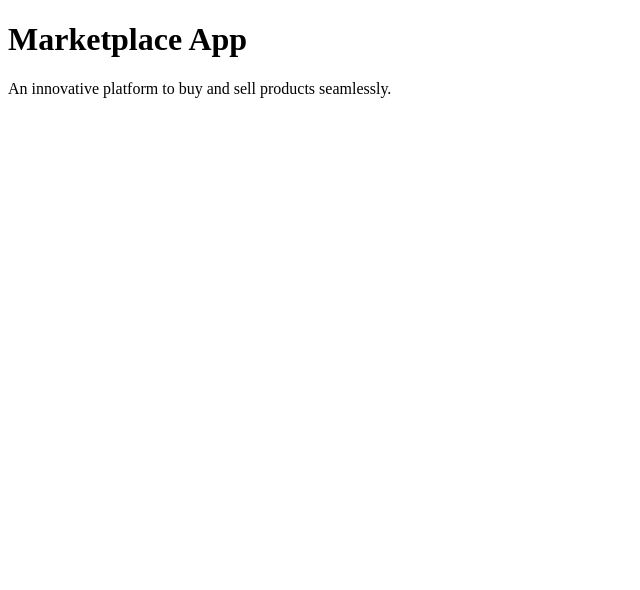
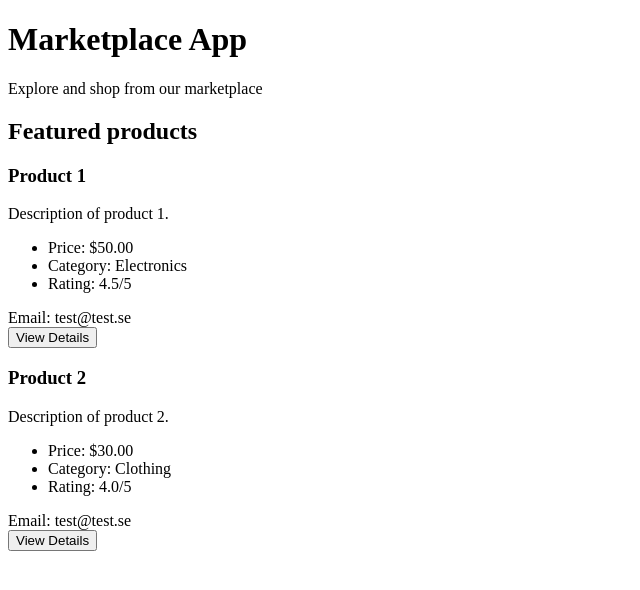
Before and after one commit to Mohammed-Dawood/HTML_Workshop, a plain HTML site: page index.html in a window 1280 px wide. Shown: the whole page, without its empty margins (0-640 px from the left). Drawn offline with Linux system fonts and the light colour scheme.

Commit message:
Product Details Form and Table + edit Header Content + edit Main Content Section

```diff
--- a/index.html
+++ b/index.html
@@ -8,15 +8,38 @@
     <!-- Header Content -->
     <header>
       <h1>Marketplace App</h1>
-      <p>An innovative platform to buy and sell products seamlessly.</p>
+      <p>Explore and shop from our marketplace</p>
     </header>
     <!-- Main Content Section -->
     <main>
-     <section id="products">
-
-     </section>
+      <section id="products">
+        <h2>Featured products</h2>
+        <!-- Product 1 -->
+        <div class="product">
+          <h3>Product 1</h3>
+          <p>Description of product 1.</p>
+          <ul>
+            <li>Price: $50.00</li>
+            <li>Category: Electronics</li>
+            <li>Rating: 4.5/5</li>
+          </ul>
+          <div class="email-field">Email: test@test.se</div>
+          <button>View Details</button>
+        </div>
+        <!-- Product 2 -->
+        <div class="product">
+          <h3>Product 2</h3>
+          <p>Description of product 2.</p>
+          <ul>
+            <li>Price: $30.00</li>
+            <li>Category: Clothing</li>
+            <li>Rating: 4.0/5</li>
+          </ul>
+          <div class="email-field">Email: test@test.se</div>
+          <button>View Details</button>
+        </div>
+      </section>
     </main>
     <!-- Main Content Section -->
-
   </body>
 </html>
```
